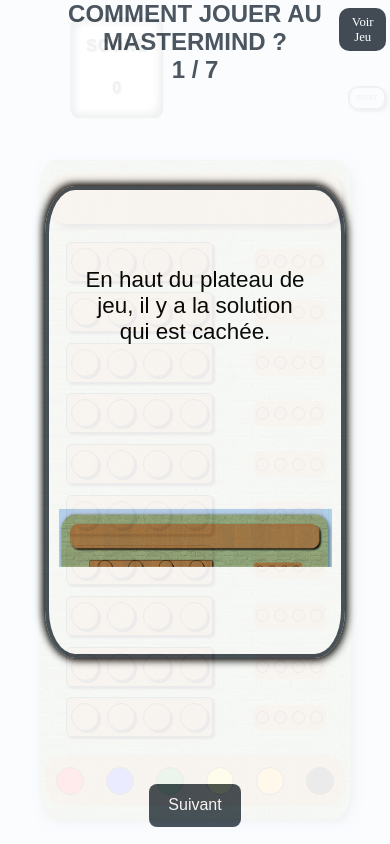
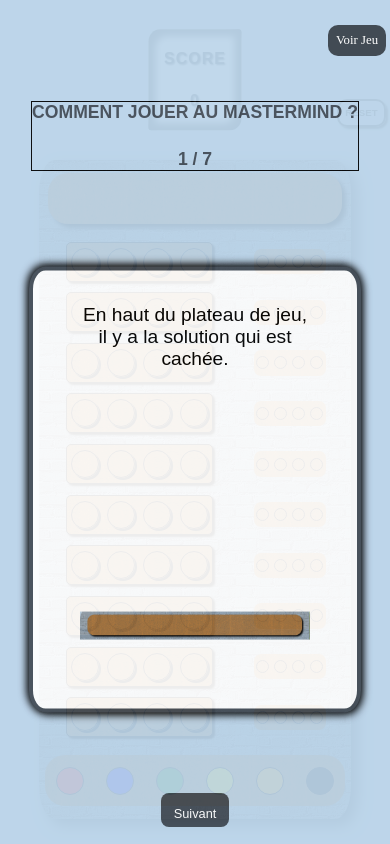
Before and after one commit to Flothar78/mastermind, a Vue app: page / in a window 390 px wide. Both pictures are taken after a click on the element "Voir Règles". Built offline with nearby package versions, Linux system fonts and the light colour scheme; the HTML template or start-up script is replaced by a standard one.

Commit message:
Adjust CSS small screen

```diff
--- a/src/assets/main.css
+++ b/src/assets/main.css
@@ -36,12 +36,13 @@
   height: 100vh;
   max-width:1487px;
   margin: auto;
-  background: #B7D3F2;
+  background: #BDD5EA;
+  /* background: #BBDB9B; */
   overflow: hidden;
 }
 .tutorial-button {
   position: absolute;
-  top: 1vh;
+  top: 4vh;
   right: 1vw;
   display: flex;
   justify-content: center;
@@ -119,8 +120,8 @@
   text-shadow: 1px 1px 2px;
   letter-spacing: 1px;
   text-align: center;
-  box-shadow: inset 5px 5px 7px , inset -5px -5px 7px ;
-  border-radius: 10%;
+  box-shadow: inset 7px 7px 7px , inset -7px -7px 7px ;
+  border-radius: 12% 3%;
 }
 .infos-container {
   animation-name: containerSprout;
@@ -145,8 +146,8 @@
   text-shadow: 1px 1px 2px;
   letter-spacing: 1px;
   text-align: center;
-  box-shadow: inset 5px 5px 7px , inset -5px -5px 7px;
-  border-radius: 10%;
+  box-shadow: inset 7px 7px 7px , inset -7px -7px 7px ;
+  border-radius:  3% 12%;
 }
 .reset-button {
   position: absolute;
@@ -204,8 +205,8 @@
   padding:0 1.5vw;
   margin-left: 5vh;
   background-image: url("/brick-wall-dark.png");
-  background-color: #BBDB9B;
-  box-shadow: 3px 3px 10px #424B54;
+  /* background-color: #879A74; */
+  box-shadow: 7px 7px 14px #495867;
   border-radius: 5%;
 }
 .game-solution {
@@ -311,6 +312,10 @@
   .tutorial-button {
     text-align: center;
     font-size:.8rem;
+    top: 3vh;
+    width: fit-content;
+    height: fit-content;
+    padding: .5rem;
   }
   .score-infos{
     width:100%;
@@ -318,17 +323,17 @@
     margin:0;
   }
   .score-container {
-    top:50%;
-    left:30%;
+    top:65%;
+    left:50%;
     transform: translate(-50%,-50%);
     font-size: 1rem;
     height: 100%;
     padding:1vh 4vw;
   }
   .infos-container {
-   bottom:50%;
-   left:70%;
-   transform: translate(-50%, 50%);
+   top:65%;
+   left:1vh;
+   transform: translate(0%, -50%);
    font-size: 1rem;
    height: 100%;
    padding:1vh 4vw;
@@ -341,10 +346,11 @@
     font-size: .7rem;
   }
   .reset-button {
-   bottom:0;
+   bottom:-2vh;
    width: fit-content;
    letter-spacing: .1px;
-   font-size:.4rem;
+   font-size:.6rem;
+   font-weight:bold;
   }
   .play-and-result-wrapper{
     margin:0;
--- a/src/components/Tutorial.vue
+++ b/src/components/Tutorial.vue
@@ -15,7 +15,8 @@ const slides = [
     alt: "Réserve de couleurs disponibles pour le jeu",
   },
   {
-    text: "Il faut deviner la bonne combinaison en faisant des propositions, dans les rangées de gauche.",
+    text:
+      "Il faut deviner la bonne combinaison en faisant des propositions, dans les rangées de gauche.",
     img: new URL("/combinaison_couleurs.png", import.meta.url).href,
     alt: "Rangée pour proposer des combinaisons de couleurs",
   },
@@ -85,22 +86,22 @@ const nextSlide = () => {
   max-width: 1487px;
   margin: auto;
   padding: 5vh 5vw;
-  background: white;
-  opacity: 0.92;
-  z-index: 10;
+  background-color: #bdd5ea;
   font-family: sans-serif;
   font-size: 1.4rem;
+  opacity: 0.92;
   text-align: center;
+  z-index: 10;
   overflow: hidden;
 }
 .tuto-title {
-  /* border: black 1px solid; */
+  border: black 1px solid;
   position: absolute;
-  top: 0;
+  top: 4vh;
   display: flex;
   flex-direction: column;
   justify-content: center;
-  height: 10vh;
+  height: fit-content;
   color: #424b54;
   font-size: 1.5rem;
   font-weight: bold;
@@ -115,6 +116,7 @@ const nextSlide = () => {
   border: 4px #424b54 solid;
   border-radius: 10%;
   box-shadow: 2px 2px 8px, -2px -2px 8px;
+  background-color: white;
 }
 .tuto-text > div {
   /* border: 2px solid black; */
@@ -142,4 +144,82 @@ img {
   border-radius: 8px;
   cursor: pointer;
 }
+@media screen and (max-width: 759px) {
+  .tuto-container {
+    position: fixed;
+    top: 0;
+    left: 0;
+    right: 0;
+    bottom: 0;
+    display: flex;
+    flex-direction: column;
+    align-items: center;
+    justify-content: space-around;
+    height: 90vh;
+    width: 90vw;
+    max-width: 1487px;
+    margin: auto;
+    padding: 5vh 5vw;
+    background-color: #bdd5ea;
+    font-family: sans-serif;
+    font-size: 1.2rem;
+    opacity: 0.93;
+    text-align: center;
+    z-index: 10;
+    overflow: hidden;
+  }
+  .tuto-title {
+    border: black 1px solid;
+    position: absolute;
+    top: 12vh;
+    display: flex;
+    flex-direction: column;
+    justify-content: space-between;
+    height: 8vh;
+    color: #424b54;
+    font-size: 1.1rem;
+    font-weight: bold;
+  }
+  .tuto-text {
+    position: absolute;
+    top: 58vh;
+    height: 44vh;
+    width: 75%;
+    max-width: 1117px;
+    padding: 4vh 4vw;
+    border: 4px #424b54 solid;
+    border-radius: 5%;
+    box-shadow: 2px 2px 8px, -2px -2px 8px;
+    background-color: white;
+  }
+  .tuto-text > div {
+    display: flex;
+    flex-direction: column;
+    align-items: center;
+    height: 50%;
+    text-align: center;
+  }
+  .tuto-text > div:nth-child(1) {
+    justify-content: start;
+  }
+  .tuto-text > div:nth-child(2) {
+    justify-content: end;
+  }
+  img {
+    width: 100%;
+    max-height: 100px;
+    max-width: 800px;
+    object-fit: contain;
+  }
+  .next-button {
+    height: 4vh;
+    padding: 0.8rem;
+    border: none;
+    background-color: #424b54;
+    color: white;
+    font-size: 0.8rem;
+    border-radius: 8px;
+    cursor: pointer;
+  }
+}
 </style>
```
Also changed, not shown: public/reserve_de_couleurs.png, public/solution.png.
